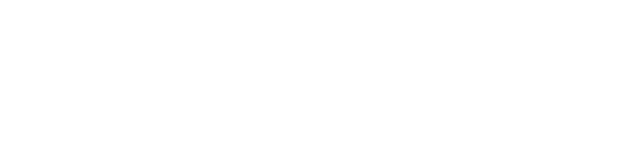
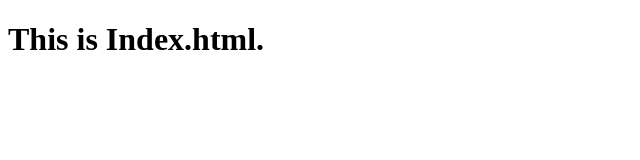
Before and after one commit to Kaushik-brahmbhatt/first-project, a plain HTML site: page index.html in a window 1280 px wide. Shown: the whole page, without its empty margins (0-640 px from the left). Drawn offline with Linux system fonts and the light colour scheme.

Commit message:
H1 tag added in index.hrml

```diff
--- a/index.html
+++ b/index.html
@@ -6,6 +6,6 @@
     <title>Document</title>
 </head>
 <body>
-
+    <h1> This is Index.html.</h1>
 </body>
 </html>
```
